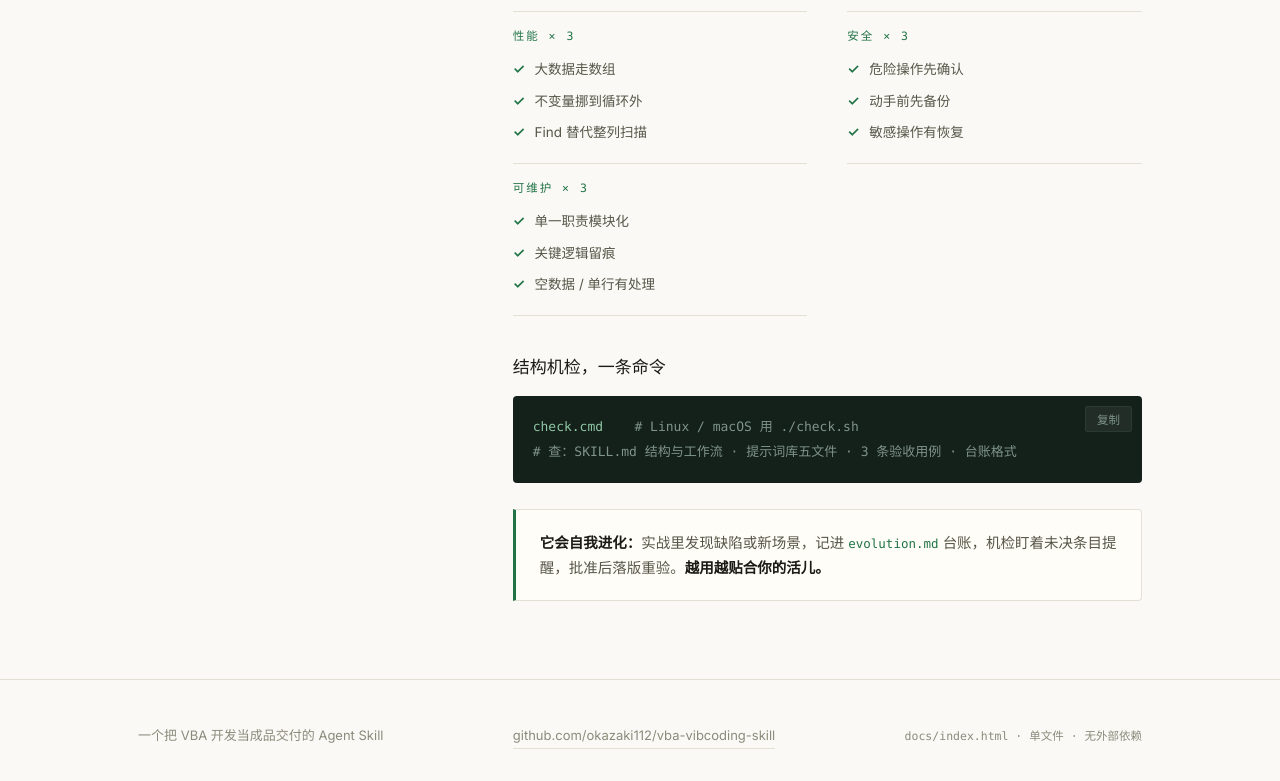
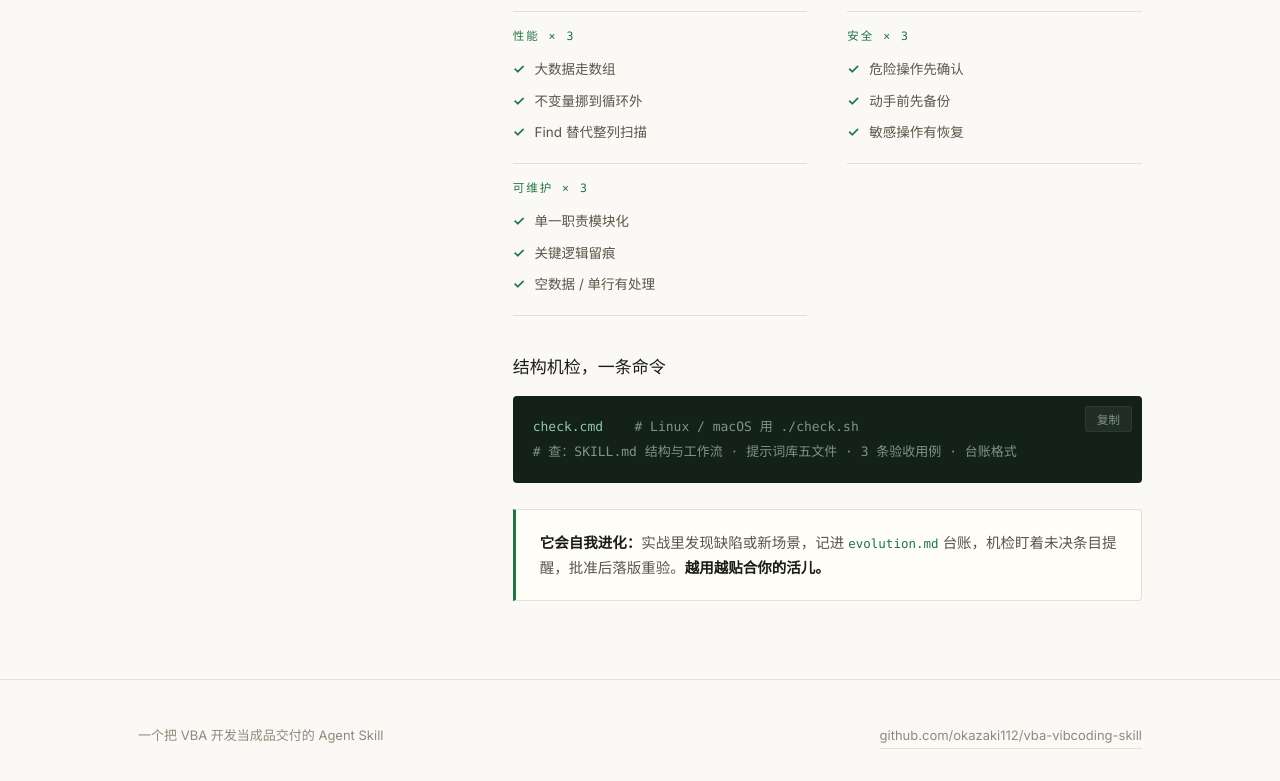
Before and after one commit to okazaki112/vba-vibcoding-skill, a plain HTML site: page docs/index.html in a window 1280 px wide. Shown: the part 5986-6767 px from the top of the page. Drawn offline with Linux system fonts and the light colour scheme.

Commit message:
Update footer content in index.html
Removed note about file dependencies in footer.

```diff
--- a/docs/index.html
+++ b/docs/index.html
@@ -440,7 +440,7 @@
 <footer><div class="wrap in">
   <span>一个把 VBA 开发当成品交付的 Agent Skill</span>
   <a href="https://github.com/okazaki112/vba-vibcoding-skill" target="_blank" rel="noopener">github.com/okazaki112/vba-vibcoding-skill</a>
-  <span class="note">docs/index.html · 单文件 · 无外部依赖</span>
+
 </div></footer>
 
 <script>
```
